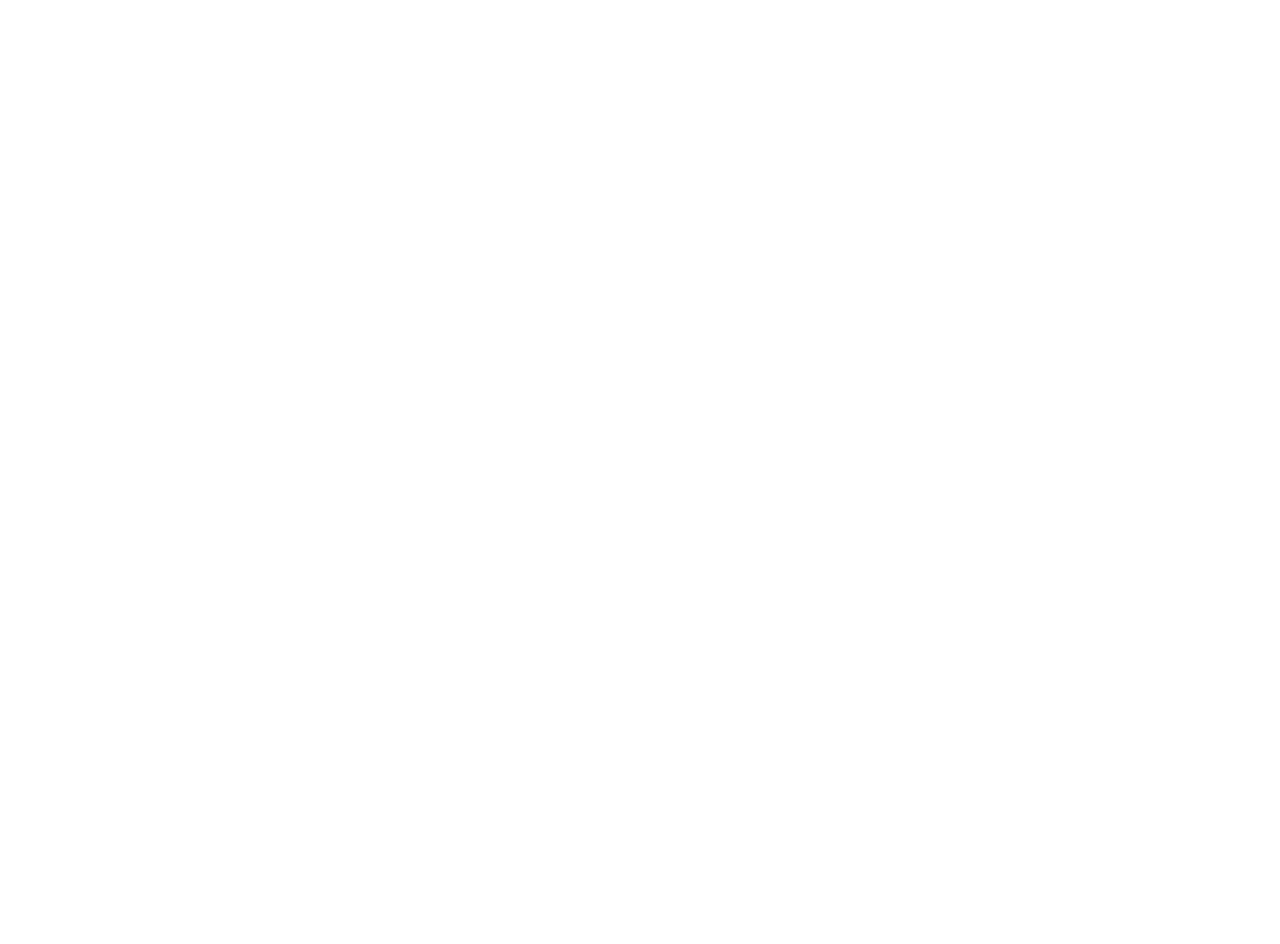
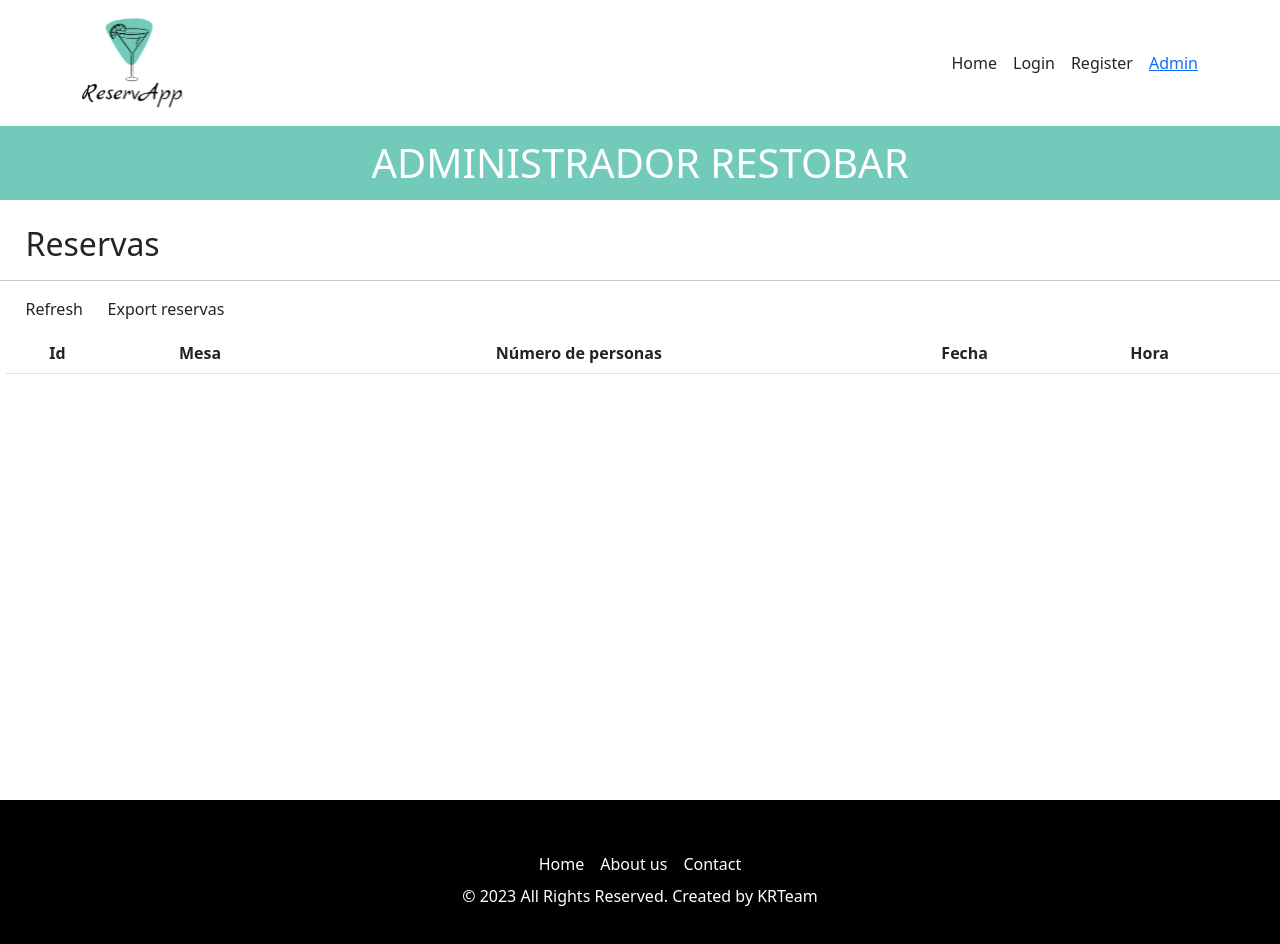
Before and after one commit to rmastudillo/KRTeam, a Vue app: page /adminRestobar in a window 1280 px wide. Before the commit this address had no page. Shown: the top 944 px of the page. Before the commit the page ends 800 px from the top, so only its background shows below. Built offline with nearby package versions, Linux system fonts and the light colour scheme.

Commit message:
creada vista de admin de restobar con tabla de reservas (aún no se hace fetch)

```diff
--- /dev/null
+++ b/src/components/restobar_admin_page/RestobarAdminPage.vue
@@ -0,0 +1,88 @@
+<script lang="ts" setup>
+import { ref, onMounted } from 'vue';
+
+const reservas = ref<Array<{
+    restobar: string,
+    table: number,
+    people: number,
+    date: string,
+    time: string,
+    id: number,
+    user_id: number,
+}>>([]);
+
+const fields = [
+      'Id', 'Mesa', 'Número de personas', 'Fecha', 'Hora', ' '
+    ]
+
+</script>
+
+<template>
+    <h1 id="titulo">ADMINISTRADOR RESTOBAR</h1>
+
+    <div id="tablaReservas" class="containerTabla">
+        <h2 class="nombreTabla">Reservas</h2>
+        <hr>
+        <div class="accionesTabla">
+            <div class="accion"><button>Refresh</button></div>
+            <div class="accion"><button>Export reservas</button></div>
+        </div>
+        <table class="tabla table">
+        <thead>
+            <tr>
+            <!-- loop through each value of the fields to get the table header -->
+            <th  v-for="field in fields" :key='field' >
+                {{field}}
+            </th>
+            </tr>
+        </thead>
+        <tbody>
+            <!-- Loop through the list get the each student data -->
+            <tr v-for="item in reservas" :key='item.id'>
+            <td>{{ item.id }}</td>
+            <td>{{ item.table }}</td>
+            <td>{{ item.people }}</td>
+            <td>{{ item.date }}</td>
+            <td>{{ item.time }}</td>
+            <td><button>ACEPTAR</button><button>RECHAZAR</button></td>
+            </tr>
+        </tbody>
+        </table>
+    </div>
+    </template>
+
+<style lang="scss" scoped>
+#titulo {
+    background: #72caba;
+    padding: 1%;
+    text-align: center;
+    color: white;
+}
+.nombreTabla {
+    margin-top: 2%;
+    margin-left: 2%;
+    margin-right: 2%;
+}
+
+.accionesTabla {
+    display: flex;
+    margin-top: 1%;
+    margin-left: 2%;
+    margin-right: 2%;
+}
+.accion {
+    margin-right: 2%;
+}
+
+.tabla {
+    margin-top: 1%;
+    margin-left: 0.5%;
+    margin-right: 0.5%;
+    text-align: center;
+}
+
+.containerTabla {
+    margin-bottom: 10%;
+}
+
+</style>
--- /dev/null
+++ b/src/components/restobar_admin_page/router.ts
@@ -0,0 +1,7 @@
+export const RestobarAdminRoute = [
+    {
+      path: "/adminRestobar",
+      name: "AdminRestobar",
+      component: () => import("@/views/RestobarAdminView.vue"),
+    },
+  ];
--- a/src/router.ts
+++ b/src/router.ts
@@ -4,12 +4,13 @@
 import { localRoute } from "./components/local_page/router";
 import { userProfileRoute } from "./components/user_profile/router";
 import { adminRoute } from "./components/admin_page/router";
+import { RestobarAdminRoute } from "./components/restobar_admin_page/router";
 
 export const routes = [
   {
     path: "/",
     component: () => import("@/layouts/MainLayout.vue"),
-    children: [...homeRoute, ...testRoute, ...localRoute, ...userProfileRoute, ...adminRoute],
+    children: [...homeRoute, ...testRoute, ...localRoute, ...userProfileRoute, ...adminRoute, ...RestobarAdminRoute],
   },
 ];
 
--- /dev/null
+++ b/src/views/RestobarAdminView.vue
@@ -0,0 +1,7 @@
+<script lang="ts" setup>
+import RestobarAdminPage from "@/components/restobar_admin_page/RestobarAdminPage.vue";
+</script>
+
+<template>
+  <RestobarAdminPage />
+</template>
```
